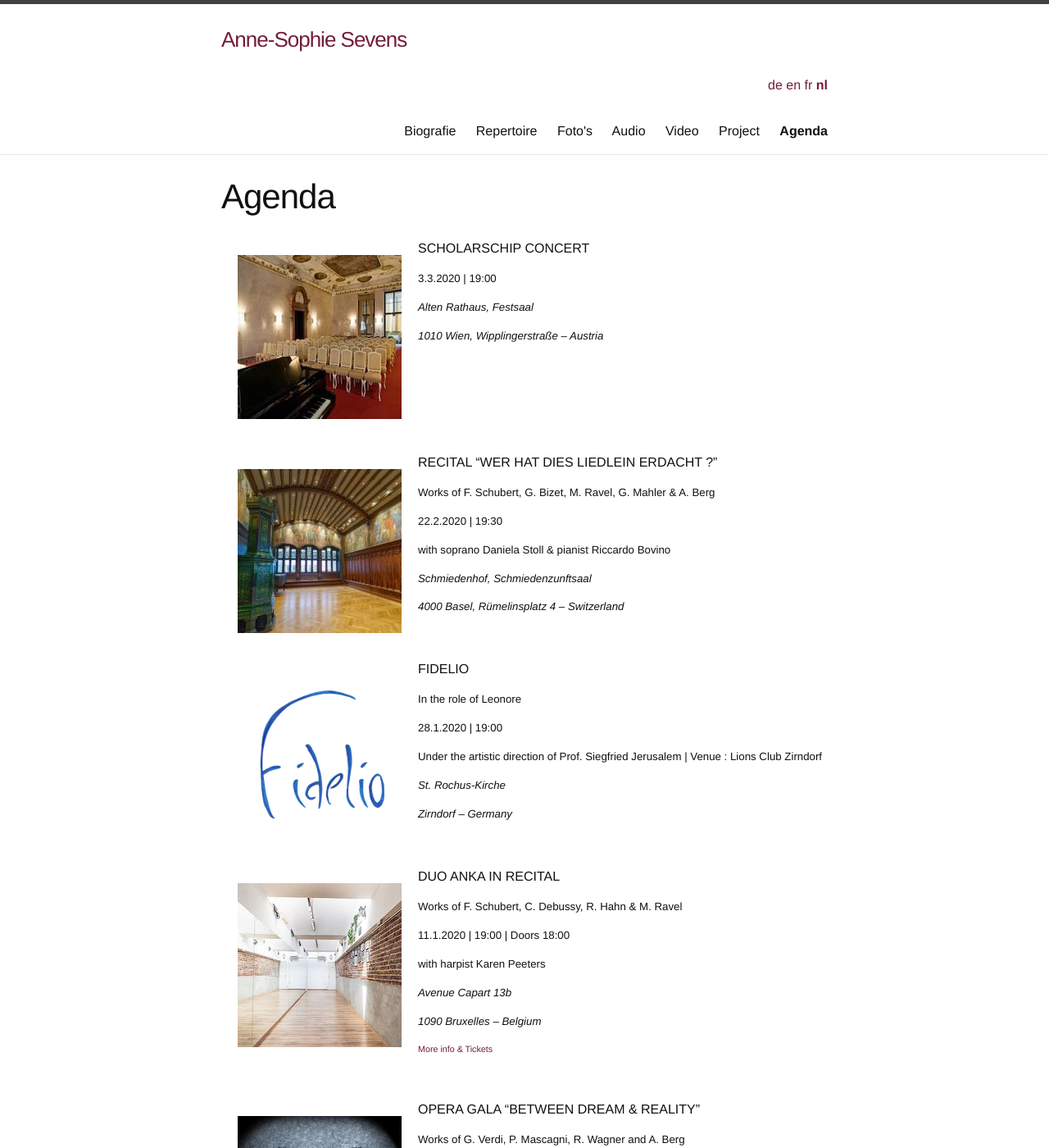
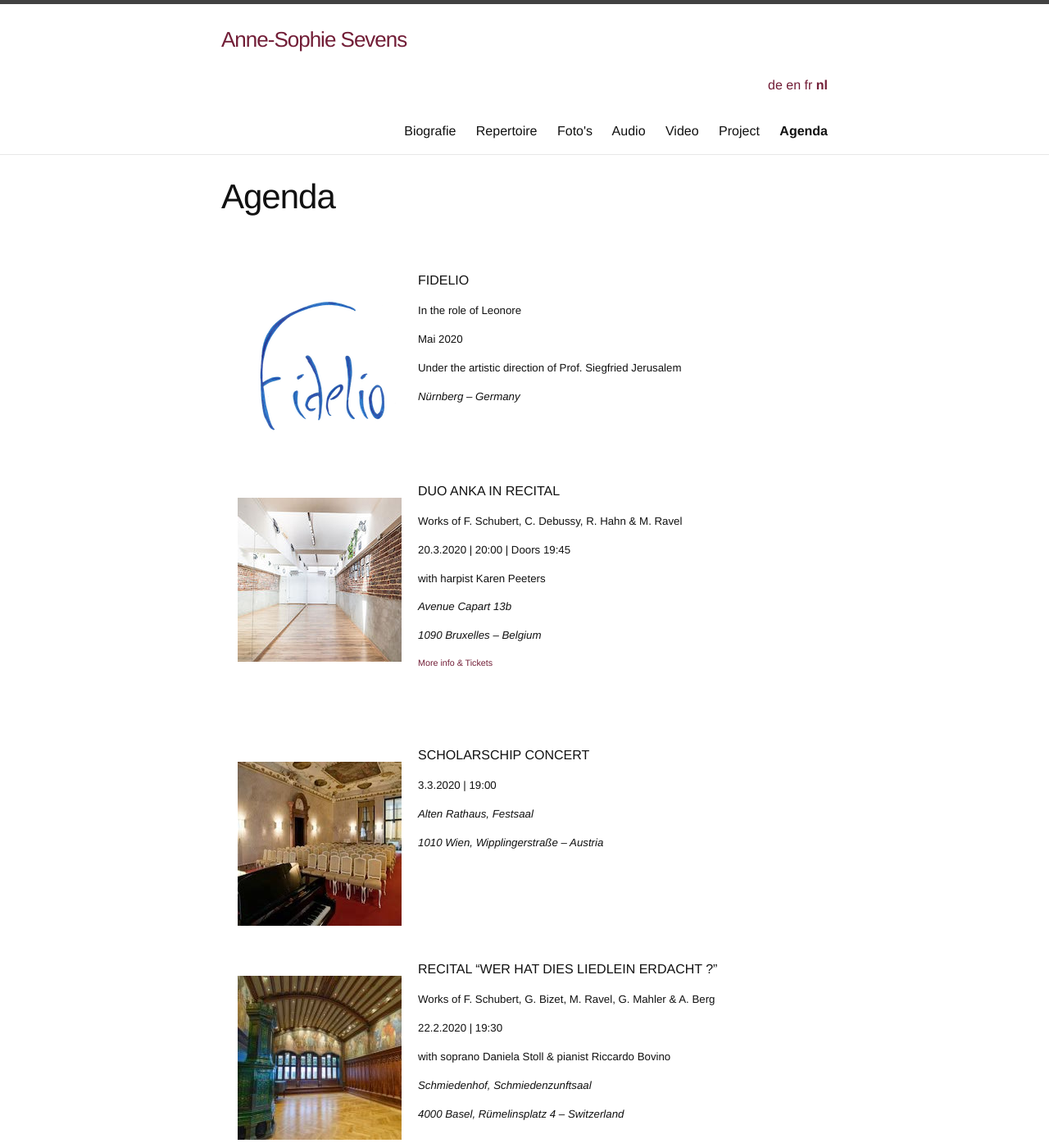
Before and after one commit to annesophie-sevens/annesophie-sevens.github.io, a Jekyll site: the page built from agenda-nl.md, in a window 1280 px wide and 1400 px high. Shown: the whole window at 82% size. Built offline with Jekyll 4.4.1, drawn with Linux system fonts in a browser that asks for light colours; nearby versions of some CDN libraries; some of the changed text lies outside the part shown.

Commit message:
Update agenda-nl.md

```diff
--- a/agenda-nl.md
+++ b/agenda-nl.md
@@ -5,6 +5,44 @@
 ref: agenda
 lang: nl
 ---
+&nbsp;
+
+<img style="float: left; padding: 20px" src="/assets/Fidelio.png">
+
+FIDELIO
+
+##### In the role of Leonore
+
+##### Mai 2020
+
+##### Under the artistic direction of Prof. Siegfried Jerusalem
+
+##### _Nürnberg – Germany_
+
+&nbsp;
+
+&nbsp;
+
+<img style="float: left; padding: 20px" src="/assets/veroni.jpg">
+
+DUO ANKA IN RECITAL
+
+##### Works of F. Schubert, C. Debussy, R. Hahn & M. Ravel
+
+##### 20.3.2020 | 20:00 | Doors 19:45
+
+##### with harpist Karen Peeters
+
+##### _Avenue Capart 13b_
+
+##### _1090 Bruxelles – Belgium_
+
+###### <a href="https://www.casaveronica.net/events/duo-anka" target="_blank">More info & Tickets</a>
+
+&nbsp;
+
+&nbsp;
+
 <img style="float: left; padding: 20px" src="/assets/Rathaus.jpg">
 
 SCHOLARSCHIP CONCERT
@@ -37,37 +75,33 @@
 
 &nbsp;
 
-<img style="float: left; padding: 20px" src="/assets/Fidelio.png">
+<img style="float: left; padding: 20px" src="/assets/VIIc.jpg">
 
-FIDELIO
+VIER LETZTE LIEDER
 
-##### In the role of Leonore
+##### Work of R. Strauss
 
-##### 28.1.2020 | 19:00
+##### 28.1.2020 | 20:00
 
-##### Under the artistic direction of Prof. Siegfried Jerusalem | Venue : Lions Club Zirndorf
+##### Under the artistic direction of Prof. Siegfried Jerusalem
 
-##### _St. Rochus-Kirche_
-
-##### _Zirndorf – Germany_
+##### _Nürnberg – Germany_
 
 &nbsp;
 
-<img style="float: left; padding: 20px" src="/assets/veroni.jpg">
+&nbsp;
 
-DUO ANKA IN RECITAL
+<img style="float: left; padding: 20px" src="/assets/R6c.jpg">
 
-##### Works of F. Schubert, C. Debussy, R. Hahn & M. Ravel
+PRIVATE CONCERT
 
-##### 11.1.2020 | 19:00 | Doors 18:00
+##### Arias of R. Wagner, G. Verdi and G. Puccini
 
-##### with harpist Karen Peeters
+##### 23.01.2020
 
-##### _Avenue Capart 13b_
+##### _Gent - Belgium_
 
-##### _1090 Bruxelles – Belgium_
-
-###### <a href="https://www.casaveronica.net/events/duo-anka" target="_blank">More info & Tickets</a>
+&nbsp;
 
 &nbsp;
 
```
